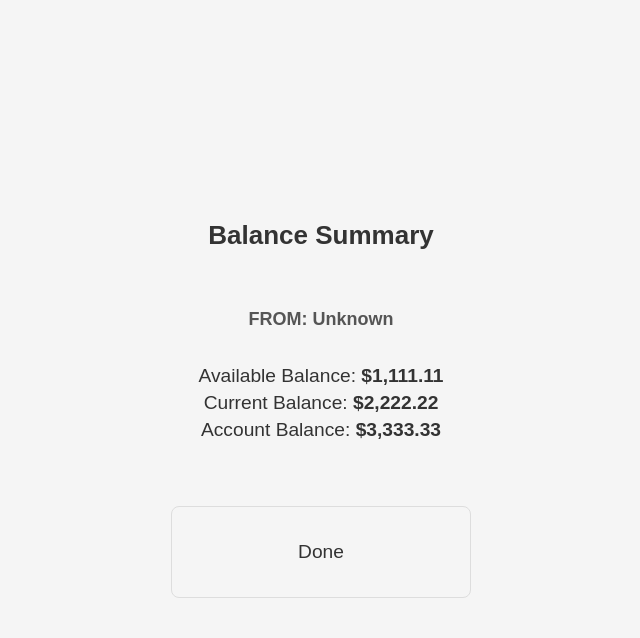
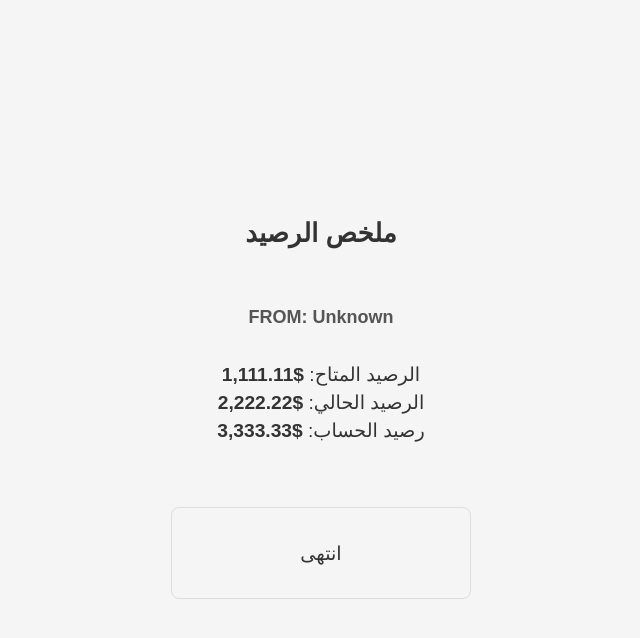
Before and after one commit to anasxyz/agile-group-project, a PHP site: the page made by Source Code/ATM/view_balance.php in a window 1280 px wide. Shown: the top 638 px of the page, without its empty margins (319-959 px from the left). Run offline with PHP 8.4, Linux system fonts and the light colour scheme.

Commit message:
updated the view balance page to support multiple languages

```diff
--- a/Source Code/ATM/view_balance.php
+++ b/Source Code/ATM/view_balance.php
@@ -1,11 +1,18 @@
 <?php
 session_start(); // If session data is needed
+
+
+$_SESSION['language'] = 'ar';
+$language = $_SESSION['language'] ?? 'en';
+
+$lang = include "../languages/{$language}.php";
 
 // Retrieve the account type from the URL
 $accountType = isset($_GET['account_type']) ? htmlspecialchars($_GET['account_type']) : 'Unknown';
 ?>
 <!DOCTYPE html>
 <html lang="en">
+
 <head>
   <meta charset="UTF-8">
   <meta name="viewport" content="width=device-width, initial-scale=1.0">
@@ -151,22 +158,23 @@ $accountType = isset($_GET['account_type']) ? htmlspecialchars($_GET['account_ty
     }
   </style>
 </head>
+
 <body>
   <div class="container">
-    <h1>Balance Summary</h1>
+    <h1><?= $lang['balance_summary'] ?></h1>
 
     <?php
-        echo "<h3>FROM: " . $accountType . "</h3>";
+    echo "<h3>FROM: " . $accountType . "</h3>";
     ?>
 
     <div class="balance-info">
-      <p>Available Balance: <strong>$1,111.11</strong></p>
-      <p>Current Balance: <strong>$2,222.22</strong></p>
-      <p>Account Balance: <strong>$3,333.33</strong></p>
+      <p><?= $lang['available_balance'] ?> <strong>$1,111.11</strong></p>
+      <p><?= $lang['current_balance'] ?> <strong>$2,222.22</strong></p>
+      <p><?= $lang['account_balance'] ?> <strong>$3,333.33</strong></p>
     </div>
 
     <div class="option" onclick="perform_another_transaction()">
-      <span>Done</span>
+      <span><?= $lang['done'] ?> </span>
     </div>
   </div>
 
@@ -186,4 +194,5 @@ $accountType = isset($_GET['account_type']) ? htmlspecialchars($_GET['account_ty
 
   </script>
 </body>
+
 </html>
```
